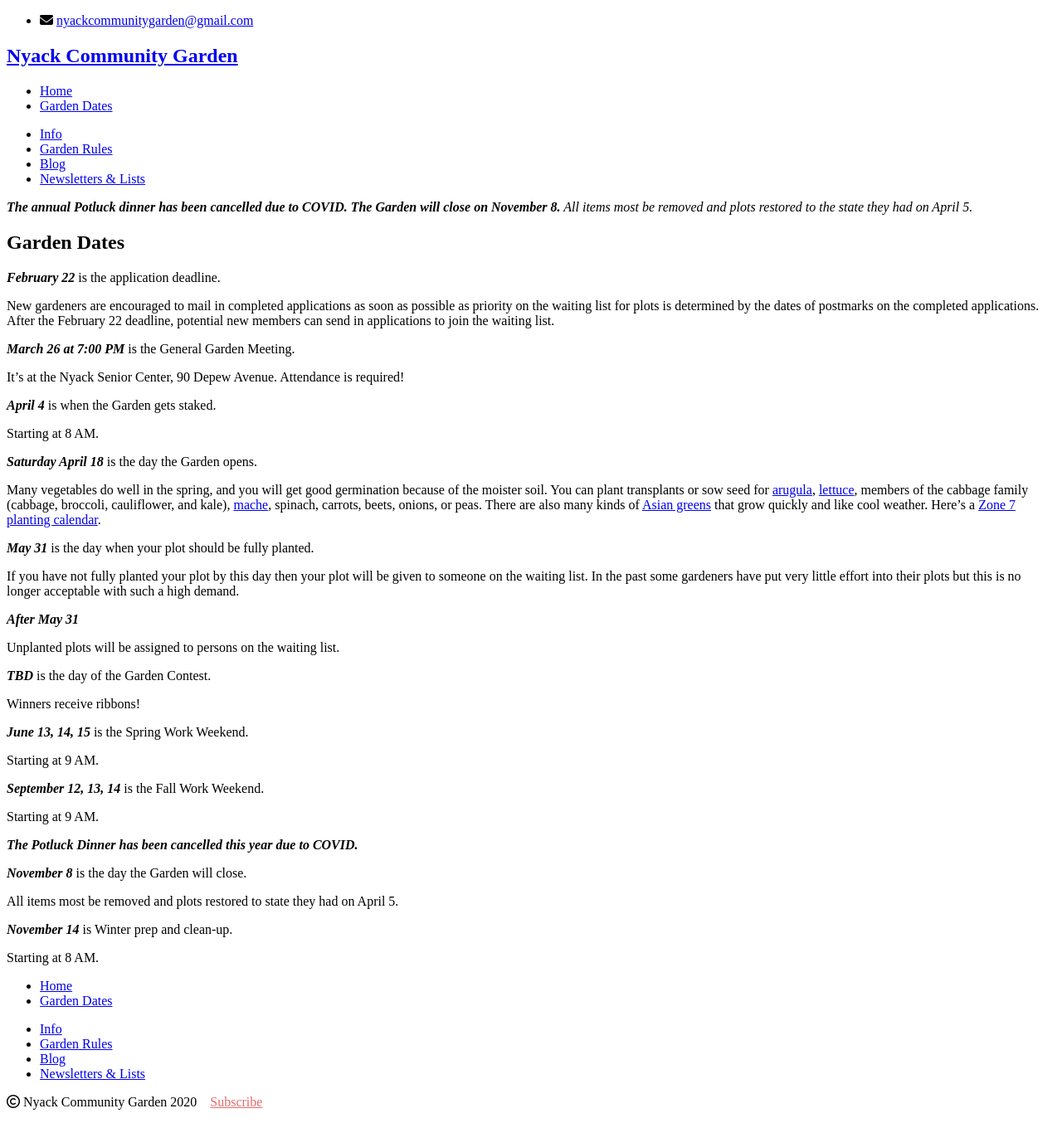
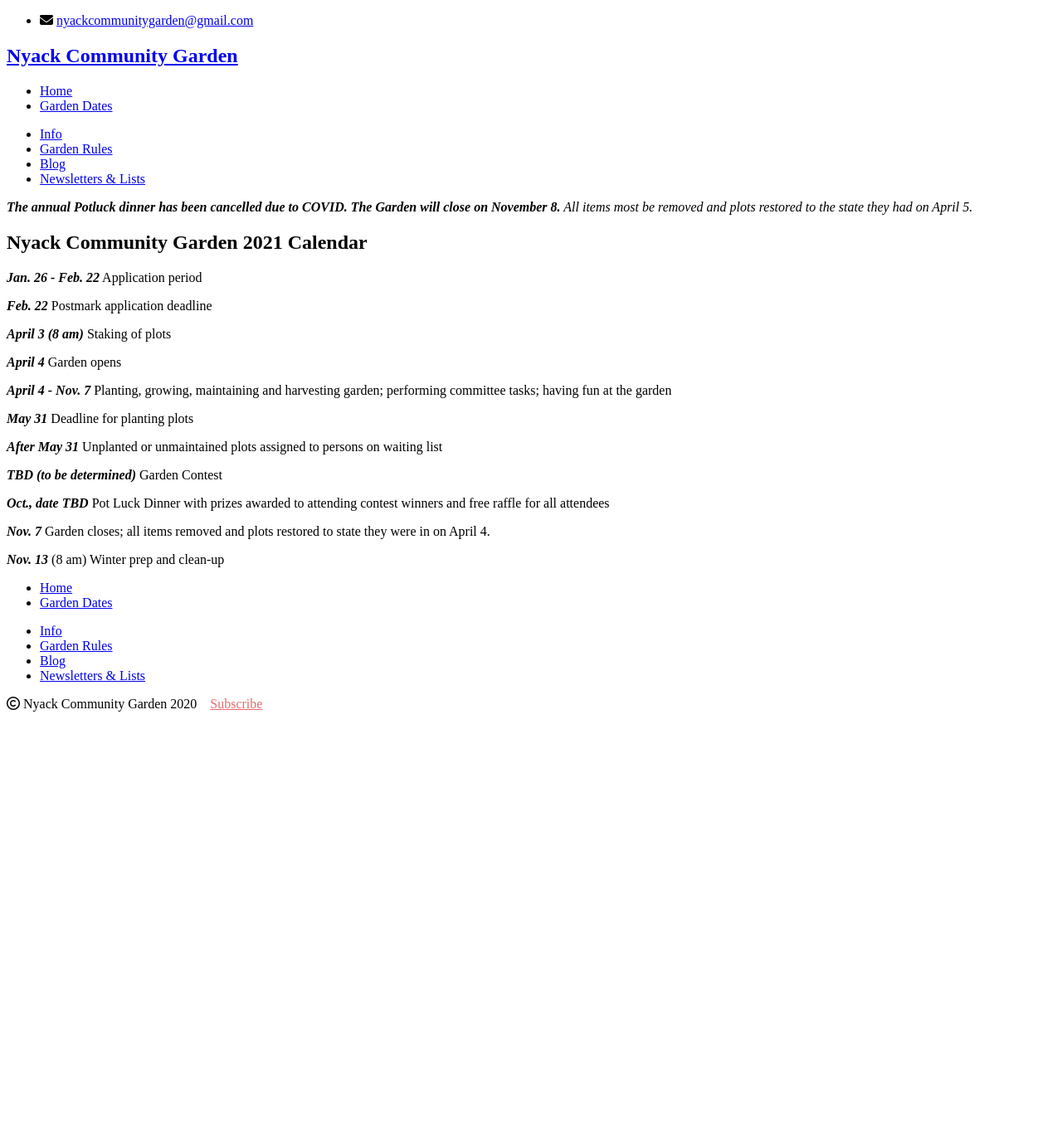
Before and after one commit to bosborne/nyackcommunitygarden, a Jekyll site: the page built from garden-dates/index.md, in a window 1280 px wide. Shown: the whole page at 83% size. Built offline with Jekyll 4.4.1, drawn with Linux system fonts in a browser that asks for light colours; nearby versions of some CDN libraries; library files that are not in the unit come from our copies; after the commit the page ends 900 px from its top, so only the background shows below that.

Commit message:
Update calendar

```diff
--- a/garden-dates/index.md
+++ b/garden-dates/index.md
@@ -5,9 +5,32 @@ pageclass: garden-dates
 published: true
 ---
 
-## Garden Dates
+## Nyack Community Garden 2021 Calendar
 
-***February 22*** is the application deadline.
+***Jan. 26 - Feb. 22*** Application period
+
+***Feb. 22*** Postmark application deadline
+
+***April 3 (8 am)*** Staking of plots
+
+***April 4*** Garden opens
+
+***April 4 - Nov. 7*** Planting, growing, maintaining and harvesting garden; performing committee tasks; having fun at the garden
+
+***May 31*** Deadline for planting plots
+
+***After May 31*** Unplanted or unmaintained plots assigned to persons on waiting list
+
+***TBD (to be determined)*** Garden Contest
+
+***Oct., date TBD*** Pot Luck Dinner with prizes awarded to attending contest winners and free raffle for all attendees
+
+***Nov. 7*** Garden closes; all items removed and plots restored to state they were in on April 4.
+
+***Nov. 13*** (8 am) Winter prep and clean-up
+
+
+<!--
 
 New gardeners are encouraged to mail in completed applications as soon
 as possible as priority on the waiting list for plots is determined by
@@ -70,3 +93,5 @@ All items most be removed and plots restored to state they had on April
 ***November 14*** is Winter prep and clean-up.
 
 Starting at 8 AM.
+
+-->
```
